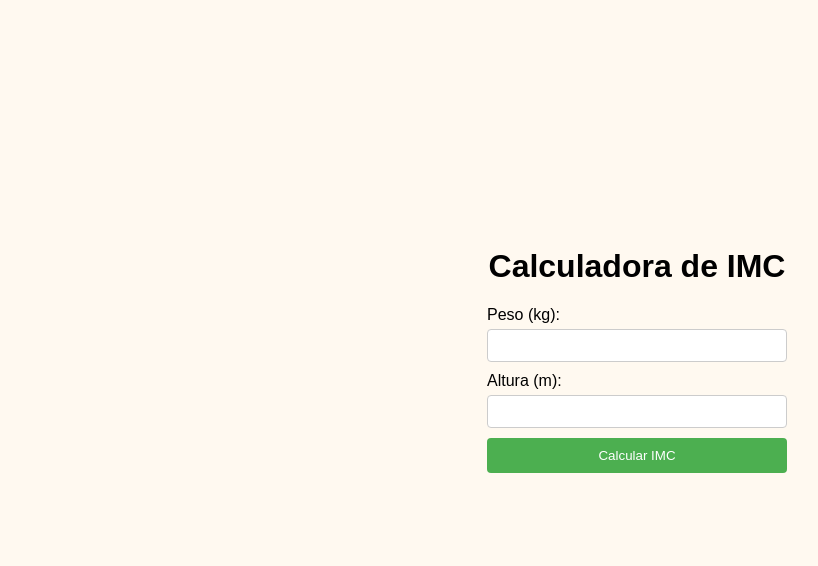
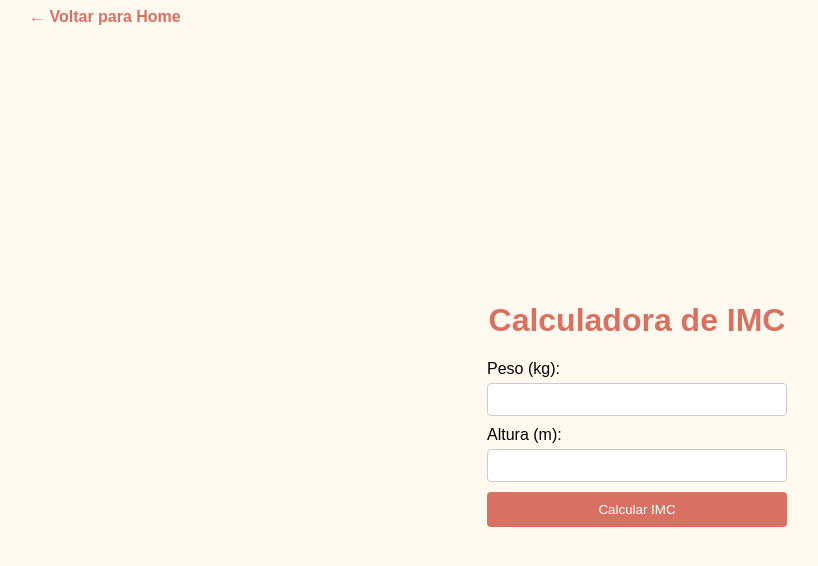
Before and after one commit to biancaalana/Desafio, a plain HTML site: page calculadora/index.html in a window 1280 px wide. Shown: the whole page, without its empty margins (3-821 px from the left). Drawn offline with Linux system fonts and the light colour scheme.

Commit message:
Ajustes de detalhes

```diff
--- a/assets/css/calculadora/calculadora.css
+++ b/assets/css/calculadora/calculadora.css
@@ -1,11 +1,13 @@
 body {
   font-family: sans-serif;
+  color: #D87162;
 }
 form {
   display: flex;
   flex-direction: column;
   width: 300px;
   margin: 0 auto;
+  color:black
 }
 label {
   margin-bottom: 5px;
@@ -18,7 +20,7 @@ input[type="number"] {
 }
 button {
   padding: 10px 15px;
-  background-color: #4CAF50;
+  background-color: #D87162;
   color: white;
   border: none;
   border-radius: 4px;
@@ -35,3 +37,20 @@ button {
     align-items: center;
     height: 100vh;
 }
+
+.voltar-home {
+  display: inline-block;
+  margin-bottom: 20px;
+  margin-left: 20px;
+  color: #D87162;
+  font-weight: bold;
+  text-decoration: none;
+  background-color: transparent;
+  padding: 8px 12px;
+  border-radius: 5px;
+  transition: background-color 0.3s ease;
+}
+
+.voltar-home:hover {
+  background-color: #FFF9F0;
+}
--- a/calculadora/index.html
+++ b/calculadora/index.html
@@ -15,6 +15,9 @@
     <title>Saude + Simples</title>
 </head>
 <body>
+
+  <a href="../index.html" class="voltar-home">← Voltar para Home</a>
+
 <div class="container-calculadora">
     <h1>Calculadora de IMC</h1>
 
```
Also changed, not shown: index.html (+1 -1 lines).
